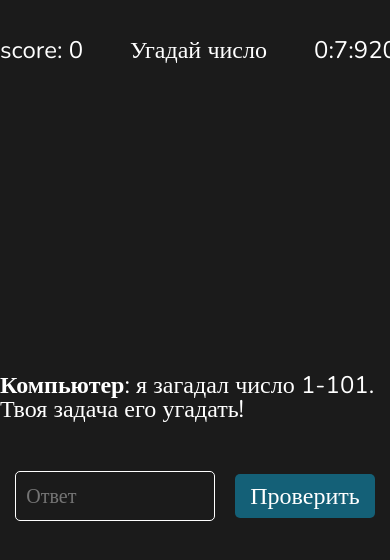
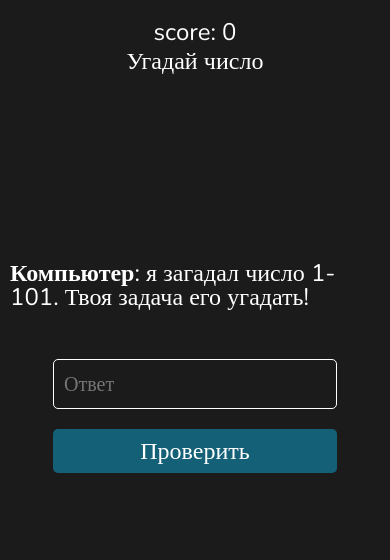
Before and after one commit to tereshchenko21/guess-number, a plain HTML site: page index.html in a window 390 px wide. Both pictures are taken after a click on the element "играть". Drawn offline with nearby package versions, Linux system fonts and the light colour scheme; a web font is replaced by a local one.

Commit message:
'add-adaptive'

```diff
--- a/#source/scss/style.scss
+++ b/#source/scss/style.scss
@@ -5,10 +5,12 @@ body{
     font-family: "Nunito", serif;
     background-color: #1b1b1b;
     color: #fff;
+    overflow: hidden;
 }
 .container {
-    max-width: 1200px;
+    max-width: 1220px;
     margin: 0 auto;
+    padding: 0 10px;
 }
 .menu-play{
     display: none;
@@ -47,7 +49,13 @@ body{
     justify-content: space-between;
 }
 .scoreboard__timer{
-    width: 76px;
+    width: 98px;
+}
+.game{
+    display: none;
+}
+.scoreboard{
+    display: none;
 }
 .game__wrapper {
     height: calc(100vh - 100px);
@@ -94,3 +102,30 @@ body{
 .active{
     display: block;
 }
+
+@media (max-width: 472px) {
+    .menu-play__title{
+        text-align: center;
+    }
+    .gameplay-wrapper{
+        flex-direction: column;
+    }
+    .scoreboard__wrapper{
+        flex-direction: column;
+        margin-top: 20px;
+    }
+    .scoreboard__timer{
+        display: none;
+    }
+    .scoreboard__wrapper{
+        height: 0;
+        gap: 5px;
+    }
+    .gameplay__input{
+        width: 100%;
+    }
+    .gameplay__check-button{
+        width: 100%;
+        text-align: center;
+    }
+}
--- a/index.html
+++ b/index.html
@@ -10,14 +10,16 @@
 <body>
     <main class="main">
         <section class="menu-play active" id="play">
-            <div class="menu-play__wrapper">
-                <div class="menu-play__title">
-                    <span>игра</span>: угадай число
+            <div class="container">
+                <div class="menu-play__wrapper">
+                    <div class="menu-play__title">
+                        <span>игра</span>: угадай число
+                    </div>
+                    <div class="menu-play__button" id="play-button">играть</div>
                 </div>
-                <div class="menu-play__button" id="play-button">играть</div>
             </div>
         </section>
-        <section class="scoreboard">
+        <section class="scoreboard" id="scoreboard">
             <div class="container">
                 <div class="scoreboard__wrapper">
                     <div class="scoreboard__score" id="score">
@@ -32,7 +34,7 @@
                 </div>
             </div>
         </section>
-        <section class="game">
+        <section class="game" id="game">
             <div class="container">
                 <div class="game__wrapper">
                     <div class="game__message-title" id="message-title">
--- a/js/script.js
+++ b/js/script.js
@@ -6,13 +6,19 @@ const timerElement = document.getElementById('timer')
 const scoreElement = document.getElementById('score')
 const tipElement = document.getElementById('tip')
 const messageTitle = document.getElementById('message-title') //
+const gameSection = document.querySelector('#game')
+const scoreboardSection = document.querySelector('#scoreboard')
 
 document.getElementById('play-button').onclick = () => {
     document.getElementById('play').remove()
+    gameSection.classList.add('active')
+    scoreboardSection.classList.add('active')
 }
 
 const min = 1
 const max = 101
+
+messageTitle.innerHTML = `<span>Компьютер</span>: я загадал число ${min}-${max}. Твоя задача его угадать!`
 
 let milliseconds = 0;
 let seconds = 0;
@@ -71,9 +77,6 @@ function getTip() {
 }
 
 function game() {
-
-    console.log(`Загаданное число: ${randomNumber}`)
-
     if (Number(playerAnswer.value) === randomNumber) {
         getVictoryMessage()
         tipElement.innerHTML = ``
```
Also changed, not shown: css/style.css.
